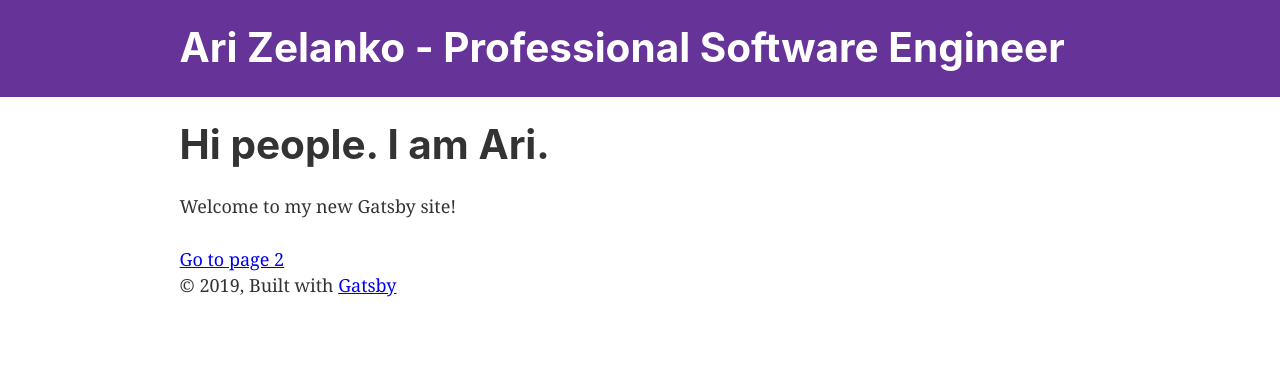
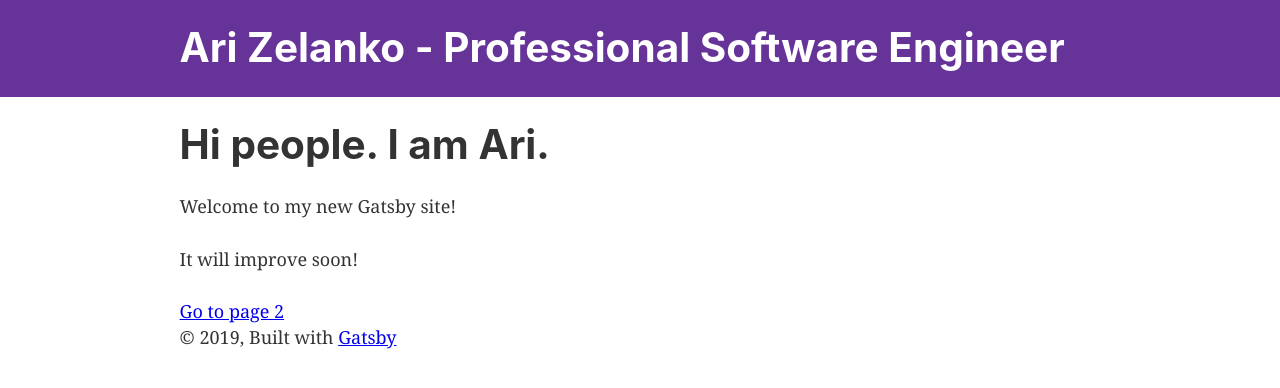
Before and after one commit to zelanko/my-gatby-site, a Gatsby site in the folder site/: page / in a window 1280 px wide. Built offline with nearby package versions, Linux system fonts and the light colour scheme; Gatsby itself is replaced by a stand-in of ours.

Commit message:
Say, 'It will improve soon!'

```diff
--- a/site/src/pages/index.js
+++ b/site/src/pages/index.js
@@ -10,6 +10,7 @@ const IndexPage = () => (
     <SEO title="Home" />
     <h1>Hi people. I am Ari.</h1>
     <p>Welcome to my new Gatsby site!</p>
+    <p>It will improve soon!</p>
     <Link to="/page-2/" onClick="{function(){alert('hi');}}">Go to page 2</Link>
   </Layout>
 )
```
